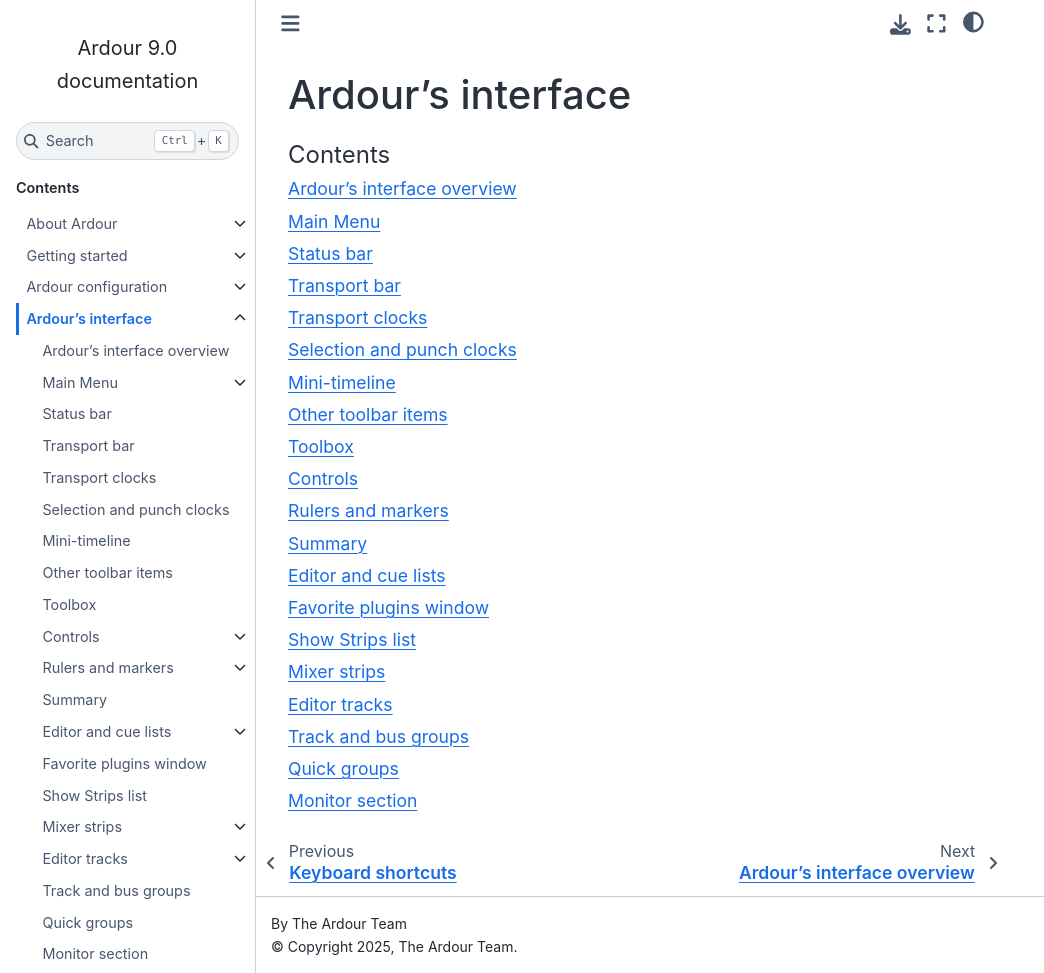
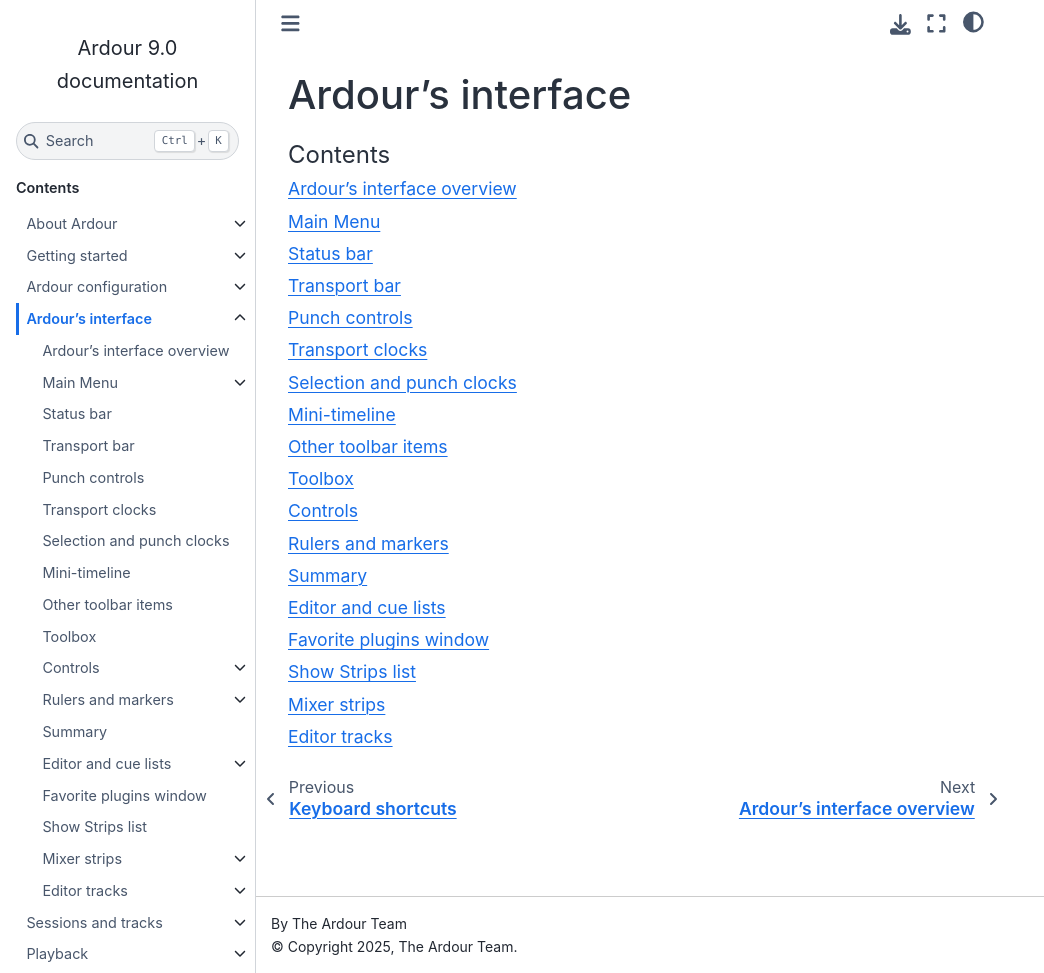
Before and after one commit to prokoudine/ardour-manual-sphinx, a Sphinx documentation site: the page built from source/interface/index.rst, in a window 1280 px wide and 973 px high. Shown: the whole window, without its empty margins (0-1044 px from the left). Built offline with Sphinx 7.4.7 and the Sphinx Book theme 1.1.4, drawn with Linux system fonts in a browser that asks for light colours; pages that are not in the unit, such as notebooks, are missing from menus.

Commit message:
Separate punch and rec controls into a separate document

```diff
--- a/source/interface/index.rst
+++ b/source/interface/index.rst
@@ -9,6 +9,7 @@
    main-menu/index
    status-bar/index
    transport-bar/index
+   record-punch-options/index
    transport-clocks/index
    selection-and-punch-clocks/index
    mini-timeline/index
@@ -22,6 +23,3 @@
    strips-list/index
    mixer-strips/index
    editor-tracks/index
-   track-and-bus-groups/index
-   quick-groups/index
-   monitor-section/index
```
Also changed, not shown: source/interface/record-punch-options/index.rst (added, +36 -0 lines), source/interface/record-punch-options/images/punch-clocks.png (added), source/interface/record-punch-options/images/punch-controls.png (added).
